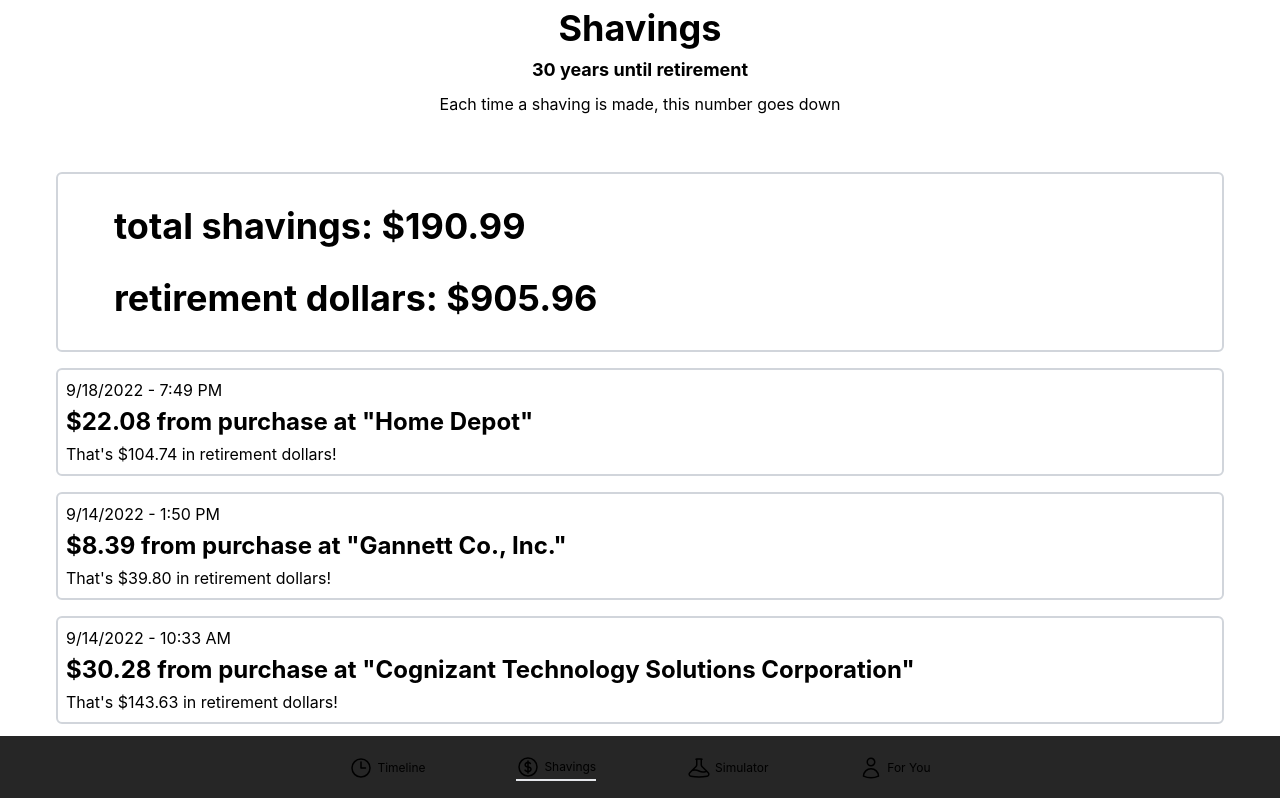
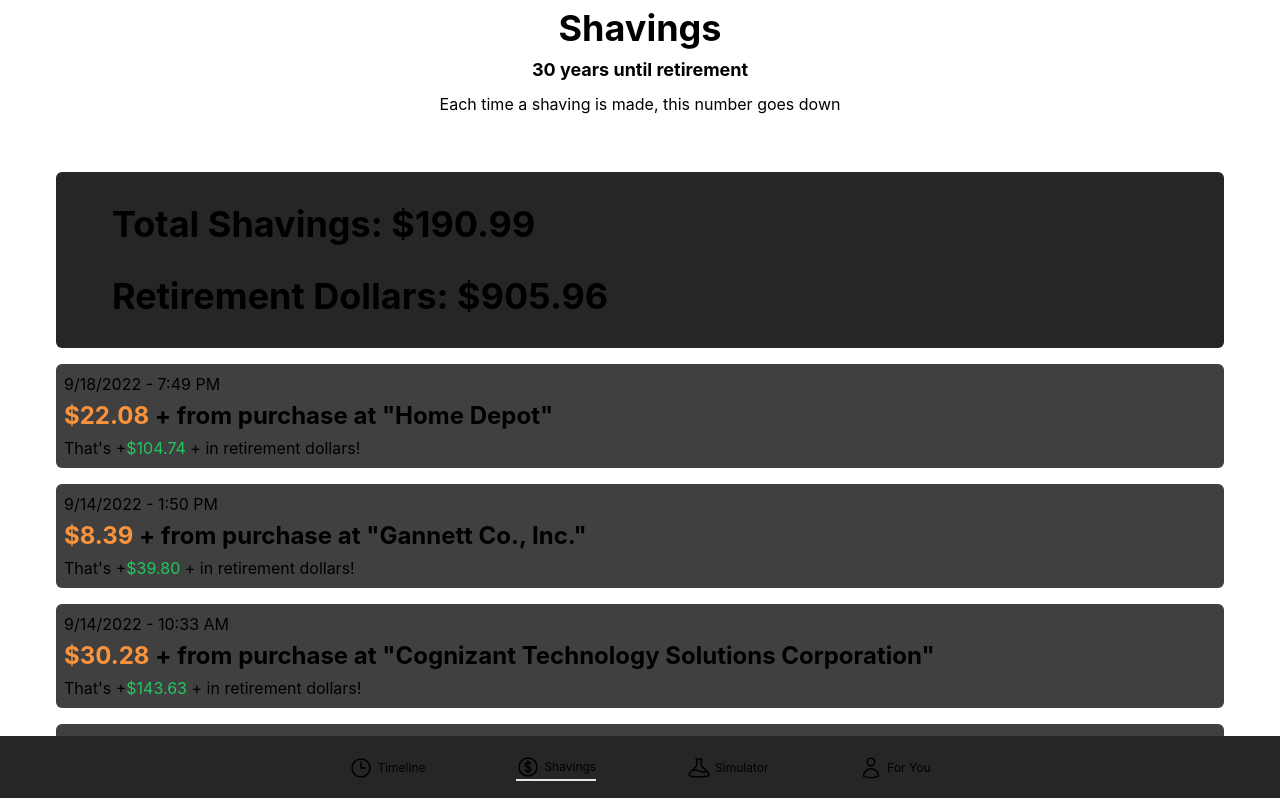
Before and after one commit to jacksonwelsh/hackdfw22, a Next.js app: page /shavings in a window 1280 px wide. Shown: the top 798 px of the page. Built offline with nearby package versions, Linux system fonts and the light colour scheme.

Commit message:
Text Coloring

```diff
--- a/pages/shavings.tsx
+++ b/pages/shavings.tsx
@@ -9,8 +9,8 @@ interface ShavingsProps {
   cards: {
     id: string;
     timeStamp: string;
-    title: string;
-    subtitle: string;
+    title: string[];
+    subtitle: string[];
   }[];
   shavings: number;
   retirement: number;
@@ -48,10 +48,10 @@ const Shavings: NextPage<ShavingsProps> = ({ cards, shavings, retirement }) => {
         </FadeInFromTop>
       </div>
       <div className="grid grid-cols-1 gap-4 my-4 px-10">
-        <Card key={uuidv4()}>
+        <Card className="bg-neutral-800 border-none" key={uuidv4()}>
           <div className="grid grid-col-1 gap-4 my-4 px-12 break-words sm:grid-col-2 ">
-            <h2>total shavings: ${shavings.toFixed(2)}</h2>
-            <h2>retirement dollars: ${retirement.toFixed(2)}</h2>
+            <h2>Total Shavings: ${shavings.toFixed(2)}</h2>
+            <h2>Retirement Dollars: ${retirement.toFixed(2)}</h2>
           </div>
         </Card>
         {cards.map(({ id, timeStamp, title, subtitle }) => {
@@ -65,13 +65,20 @@ const Shavings: NextPage<ShavingsProps> = ({ cards, shavings, retirement }) => {
             hours = hours - 12;
           }
           return (
-            <Card key={id}>
+            <Card className="bg-neutral-700 border-none" key={id}>
               <h6>
                 {thisDate.toLocaleDateString()} - {hours}:
                 {zeroPad(thisDate.getMinutes(), 2)} {timeOfDay}
               </h6>
-              <h3>{title}</h3>
-              <h4>{subtitle}</h4>
+              <h3>
+                {<span className="text-orange-400">{title[0]}</span>} +{" "}
+                {title[1]}
+              </h3>
+              <h4>
+                {subtitle[0]} +
+                {<span className="text-green-500">{subtitle[1]}</span>} +
+                {subtitle[2]}
+              </h4>
             </Card>
           );
         })}
@@ -142,8 +149,9 @@ export async function getServerSideProps() {
 
     const businessIndex: number = getRandom(0, numCompanies - 1);
     const business: string = companies.companies[businessIndex];
-    const title: string =
-      "$" + (cents / 100).toString() + ' from purchase at "' + business + '"';
+    let title: string[] = [];
+    title.push("$" + (cents / 100).toFixed(2));
+    title.push(' from purchase at "' + business + '"');
 
     const compounded: number = calcRetirementValue(
       cents / 100,
@@ -153,8 +161,10 @@ export async function getServerSideProps() {
     totalShavings += cents / 100;
     totalRetirementValue += compounded;
 
-    const subtitle: string =
-      "That's $" + compounded.toFixed(2) + " in retirement dollars!";
+    let subtitle: string[] = [];
+    subtitle.push("That's ");
+    subtitle.push("$" + compounded.toFixed(2));
+    subtitle.push(" in retirement dollars!");
 
     cards.push({
       id: uuidv4(),
```
